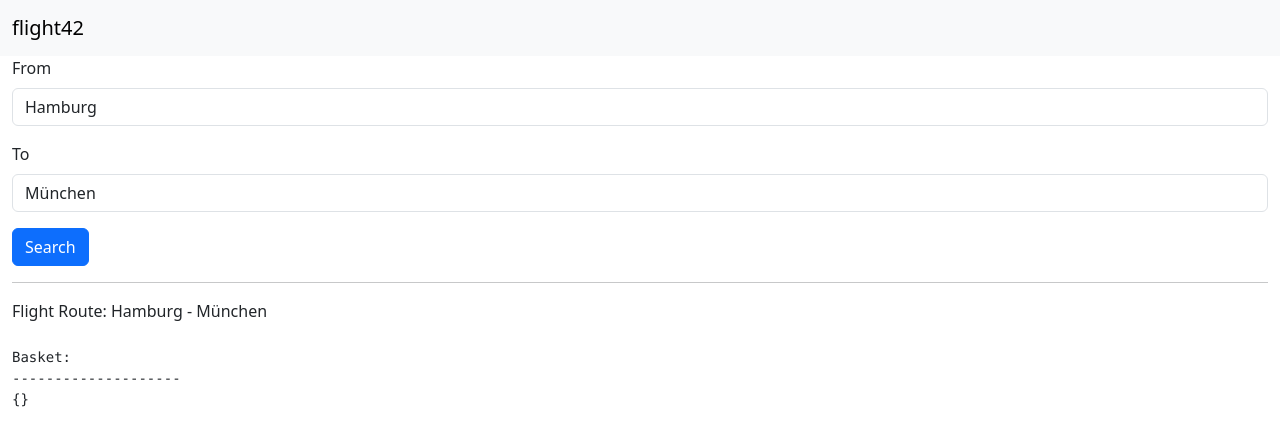
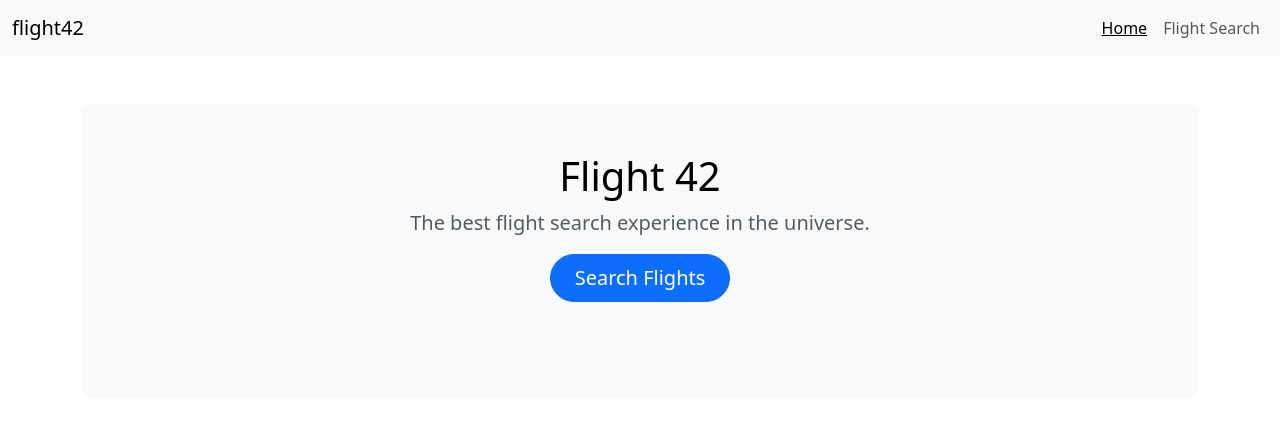
Before and after one commit to danielmurrmann/flight-app-essentials-modern, an Angular app: page /home in a window 1280 px wide. Shown: the top 446 px of the page. Built offline with nearby package versions, Linux system fonts and the light colour scheme.

Commit message:
802 – Add the RouterOutlet and use RouterLink Directive

```diff
--- a/src/app/app.html
+++ b/src/app/app.html
@@ -1,9 +1,19 @@
 <nav class="navbar bg-body-tertiary">
   <div class="container-fluid">
-    <a class="navbar-brand" href="#">{{ title() }}</a>
+    <a class="navbar-brand" routerLink="/home">{{ title() }}</a>
+    <div class="navbar-expand">
+      <ul class="navbar-nav me-auto mb-2 mb-lg-0">
+        <li class="nav-item">
+          <a class="nav-link" routerLinkActive="active" routerLink="/home">Home</a>
+        </li>
+        <li class="nav-item">
+          <a class="nav-link" routerLinkActive="active" routerLink="/flight-search">Flight Search</a>
+        </li>
+      </ul>
+    </div>
   </div>
 </nav>
 
 <div class="container-fluid">
-    <app-flight-search-view />
+    <router-outlet />
 </div>
--- a/src/app/app.ts
+++ b/src/app/app.ts
@@ -1,10 +1,10 @@
-import { Component, signal, ViewEncapsulation } from '@angular/core';
-import { FlightSearchView } from "./flight-search-view/flight-search-view";
+import { Component, signal } from '@angular/core';
+import { RouterLink, RouterLinkActive, RouterOutlet } from '@angular/router';
 
 @Component({
   selector: 'app-root',
   templateUrl: './app.html',
-  imports: [FlightSearchView]
+  imports: [RouterOutlet, RouterLink, RouterLinkActive]
 })
 export class App {
   protected readonly title = signal('flight42');
--- a/src/styles.css
+++ b/src/styles.css
@@ -1,2 +1,6 @@
 /* You can add global styles to this file, and also import other style files */
 @import "../node_modules/bootstrap/dist/css/bootstrap.min.css";
+
+.active {
+    text-decoration: underline;
+}
```
